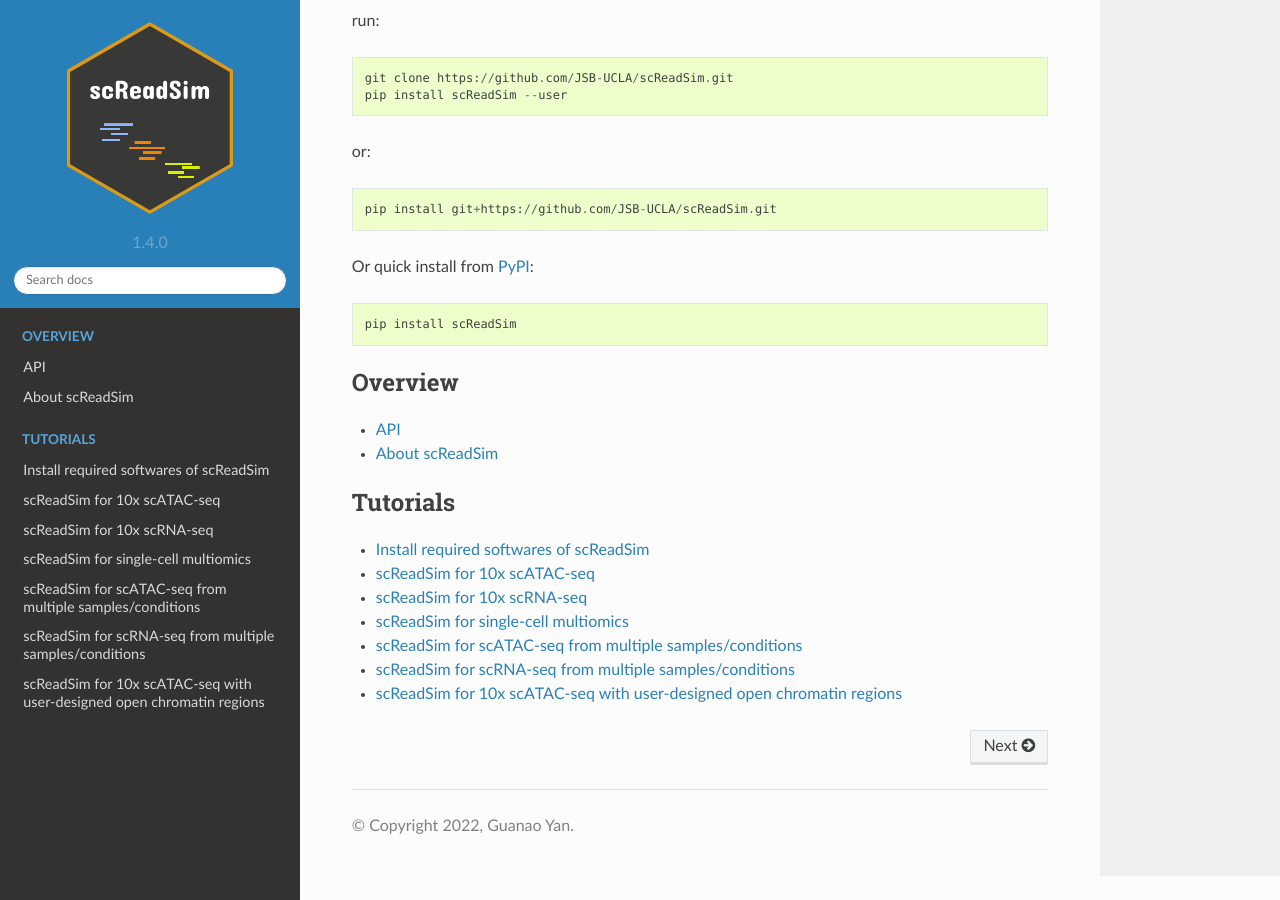
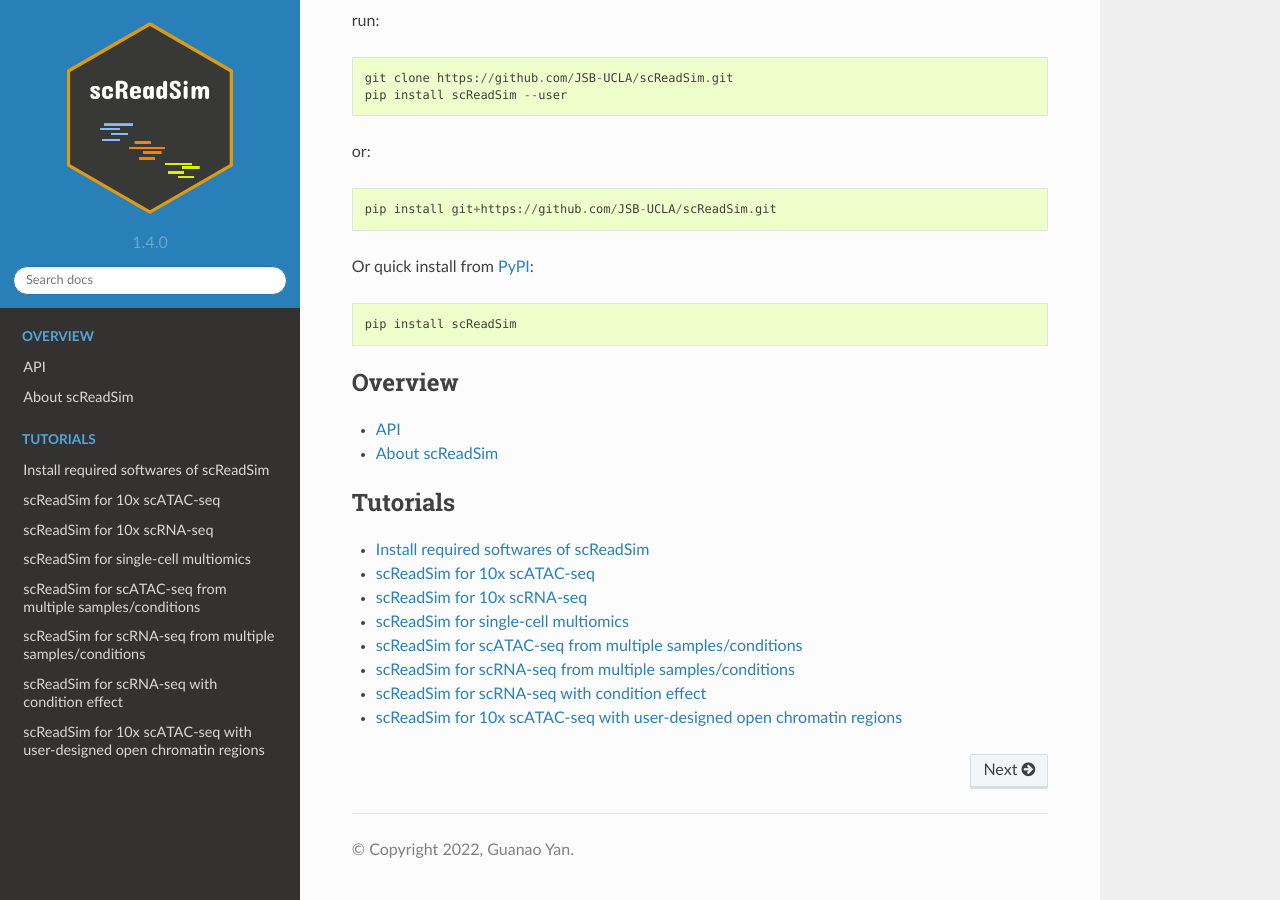
Before and after one commit to JSB-UCLA/scReadSim, a Sphinx documentation site: the page built from docs/source/index.rst, in a window 1280 px wide and 900 px high, scrolled down 1830 px. Built offline with Sphinx 7.4.7 and the Read the Docs theme 2.0.0, drawn with Linux system fonts in a browser that asks for light colours.

Commit message:
Update condition effect module.

```diff
--- a/docs/source/index.rst
+++ b/docs/source/index.rst
@@ -70,6 +70,7 @@ Or quick install from `PyPI <https://pypi.org/project/scReadSim/1.4.0/#descripti
    scReadSim for single-cell multiomics<scMultiOmics>
    scReadSim for scATAC-seq from multiple samples/conditions<scATACseq_MultiSamples>
    scReadSim for scRNA-seq from multiple samples/conditions<scRNAseq_MultiSamples>
+   scReadSim for scRNA-seq with condition effect<scRNAseq_10X_Condition>
    scReadSim for 10x scATAC-seq with user-designed open chromatin regions<scATACseq_INPUT_10X>
 
 
--- /dev/null
+++ b/docs/source/scRNAseq_10X_Condition.rst
@@ -0,0 +1,7 @@
+.. automodule:: scReadSim
+
+.. scReadSim for 10X scRNA-seq with condition effect
+.. =================================================
+
+.. include:: tutorials/scRNAseq_10X_Condition.md
+   :parser: myst_parser.sphinx_
```
Also changed, not shown: docs/source/tutorials/scRNAseq_10X_Condition.md (+0 -2 lines).
